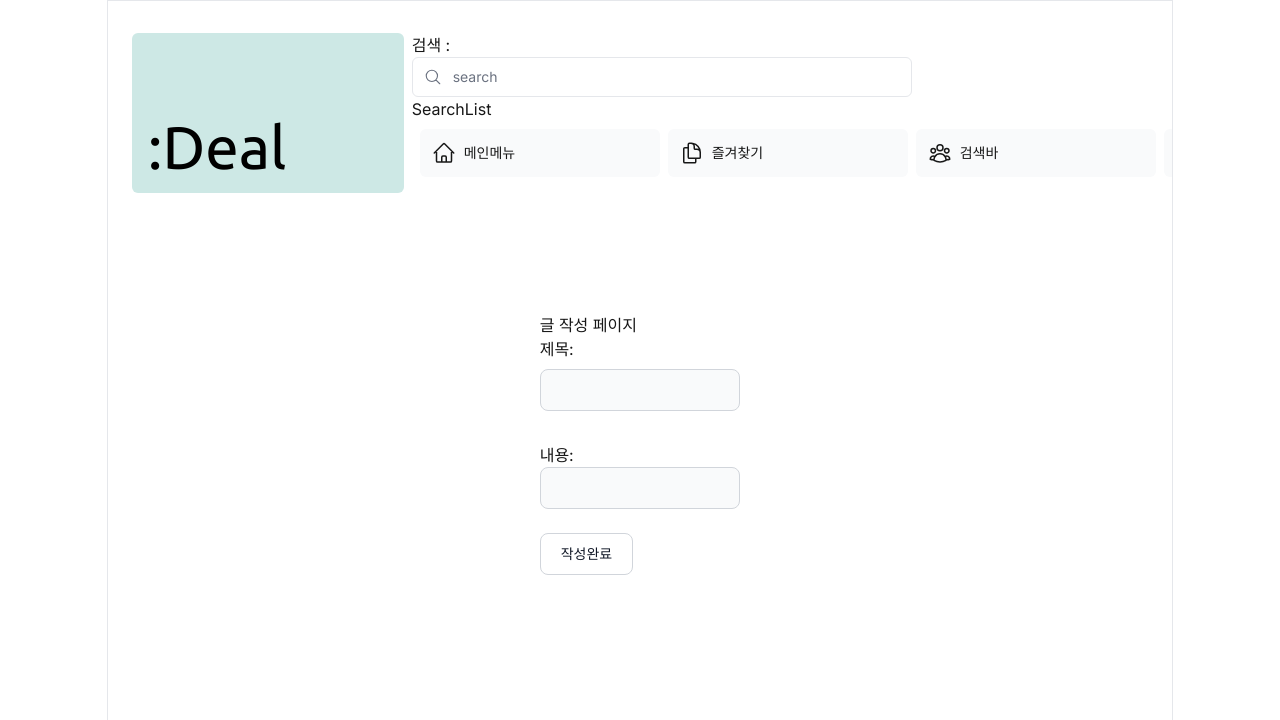
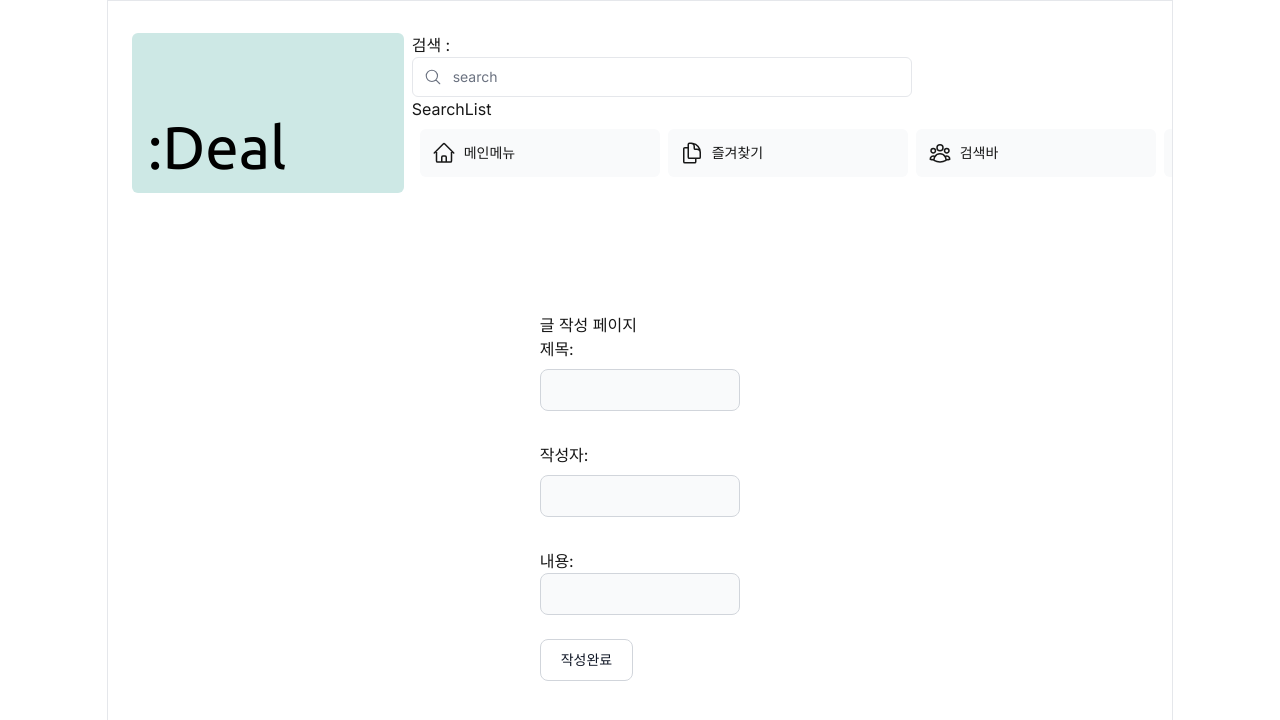
Before and after one commit to monomable/ToDeal, a Next.js app: page /post/create in a window 1280 px wide. Shown: the top 720 px of the page. Built offline with nearby package versions, Linux system fonts and the light colour scheme; a web font is replaced by a local one.

Commit message:
post create 제작1

```diff
--- a/src/app/home/page.tsx
+++ b/src/app/home/page.tsx
@@ -12,8 +12,7 @@ export default function Page() {
       </div>
         <div className="">
           <div className="mb-2 w-full text-right">
-            <Link href="/post/create" // 버튼 링크 연결
-              className="white-btn">
+            <Link href="/post/create" className="white-btn"> {/* 버튼 링크 연결 */}
               글쓰기
             </Link>
           </div>
--- a/src/app/post/create/page.tsx
+++ b/src/app/post/create/page.tsx
@@ -4,9 +4,11 @@ export default function create() {
     return(
         <div className="p-20">
             <h4>글 작성 페이지</h4>
-            <form action="/api/post/new" method="POST"> {/*api 입력*/}
-                제목: <input type="text" className="title-box my-2" /> <br/>
-                내용: <input type="text" className="title-box" /> <br/>
+            <form action="/api/post/create" method="POST"> {/*api 입력*/}
+                제목: <input type="text" name="title" className="title-box my-2" /> <br/>
+                작성자: <input type="text" name="writer" className="title-box my-2" /> <br/>
+                내용: <input type="text" name="content" className="title-box" /> <br/>
+                {/*시간: <input type="text" name="regdata" className="title-box" /> <br/>*/}
                 <button type="submit" className="white-btn">작성완료</button>
             </form>
         </div>
--- a/src/app/post/view/[id]/page.tsx
+++ b/src/app/post/view/[id]/page.tsx
@@ -1,4 +1,4 @@
-import "../../"
+import "../../../globals.css"
 
 type Props = {
     params: {
```
Also changed, not shown: 1 other file (tests, documents, lock files or other folders).
